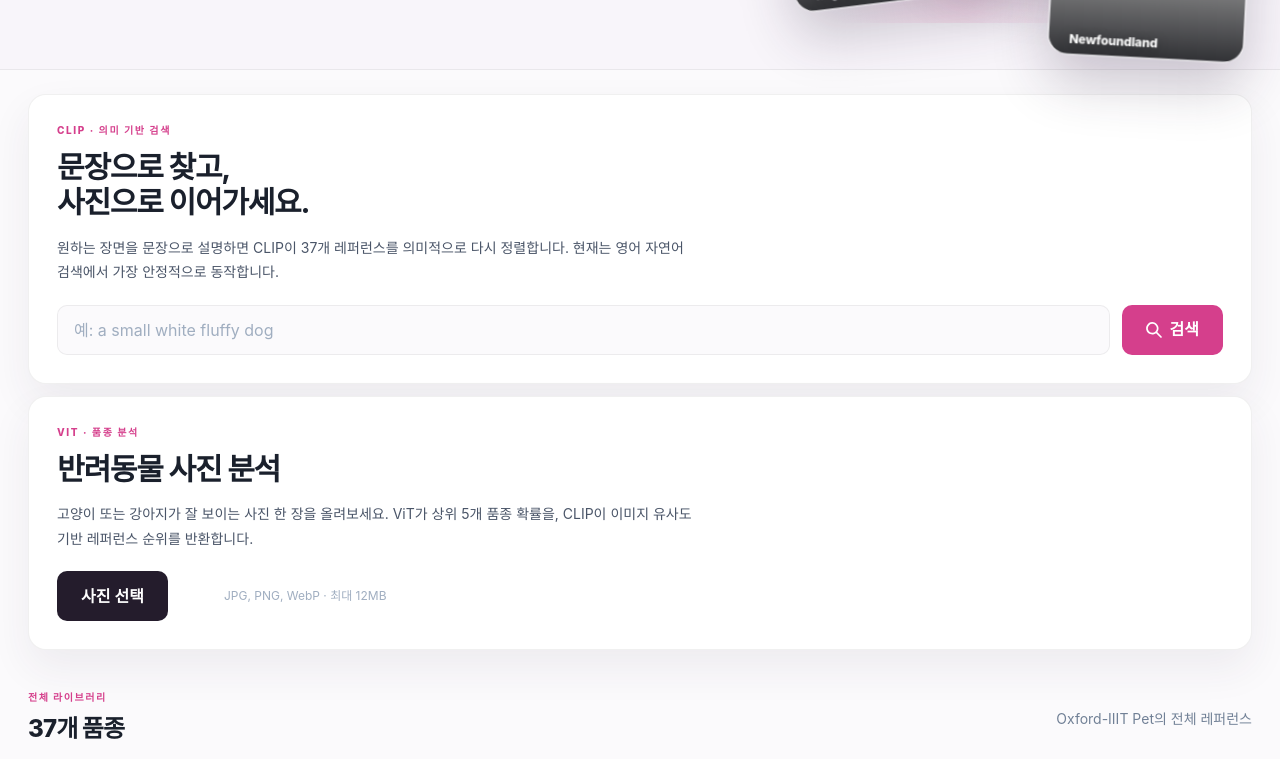
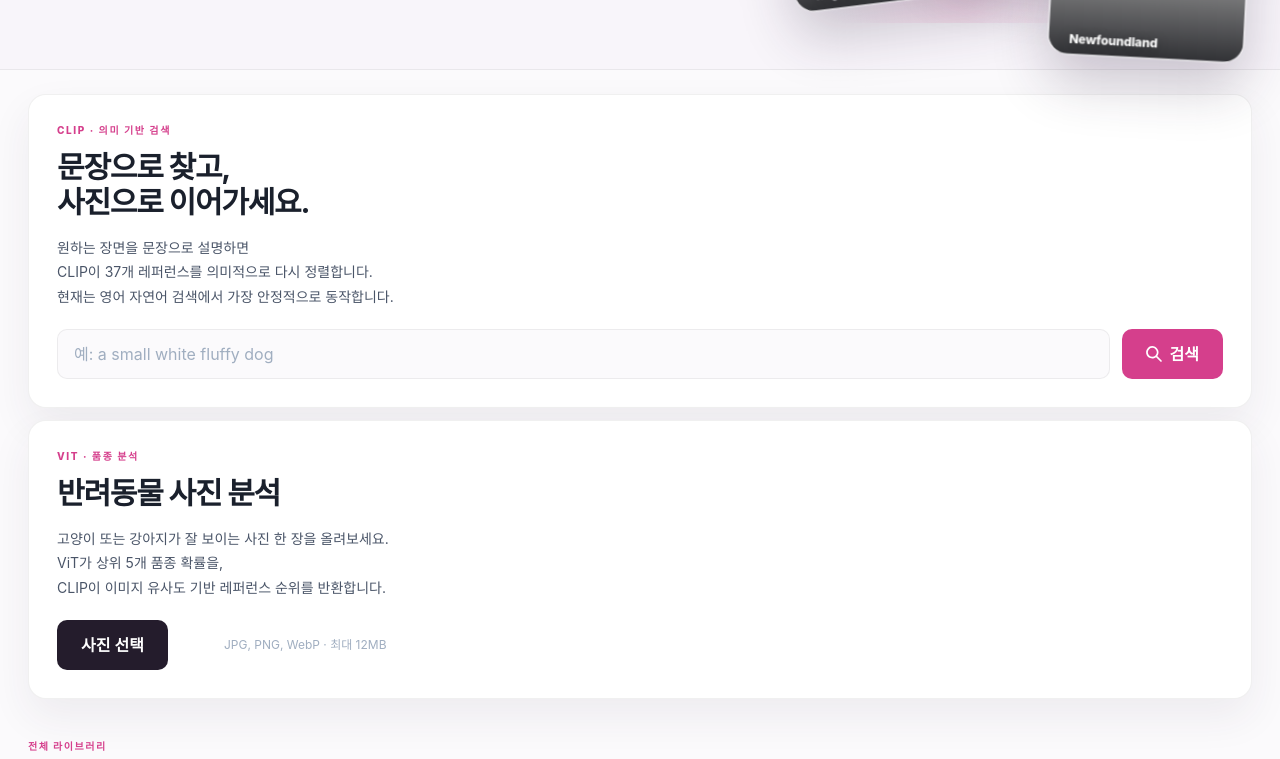
Before and after one commit to oosuhada/petlens-ai, a Next.js app: page / in a window 1280 px wide. Shown: the part 416-1175 px from the top of the page. Built offline with nearby package versions, Linux system fonts and the light colour scheme; no server answers; grey boxes are pictures that could not be loaded.

Commit message:
Fix detail button spacing and text chunks

```diff
--- a/pages/index.js
+++ b/pages/index.js
@@ -213,8 +213,13 @@
                 )}
               </Heading>
               <Text color={dark ? "whiteAlpha.700" : "gray.600"} mt="4" fontSize="sm" lineHeight="1.75" maxW="640px">
-                {tr(
-                  "원하는 장면을 문장으로 설명하면 CLIP이 37개 레퍼런스를 의미적으로 다시 정렬합니다. 현재는 영어 자연어 검색에서 가장 안정적으로 동작합니다.",
+                {isKo ? (
+                  <>
+                    <Box as="span" display="block">원하는 장면을 문장으로 설명하면</Box>
+                    <Box as="span" display="block">CLIP이 37개 레퍼런스를 의미적으로 다시 정렬합니다.</Box>
+                    <Box as="span" display="block">현재는 영어 자연어 검색에서 가장 안정적으로 동작합니다.</Box>
+                  </>
+                ) : (
                   "Describe the scene you want and CLIP re-ranks all 37 references by semantic similarity. English queries are the most stable in this demo."
                 )}
               </Text>
@@ -277,8 +282,13 @@
                 {tr("반려동물 사진 분석", "Analyze a pet photo")}
               </Heading>
               <Text color={dark ? "whiteAlpha.700" : "gray.600"} mt="4" fontSize="sm" lineHeight="1.75" maxW="640px">
-                {tr(
-                  "고양이 또는 강아지가 잘 보이는 사진 한 장을 올려보세요. ViT가 상위 5개 품종 확률을, CLIP이 이미지 유사도 기반 레퍼런스 순위를 반환합니다.",
+                {isKo ? (
+                  <>
+                    <Box as="span" display="block">고양이 또는 강아지가 잘 보이는 사진 한 장을 올려보세요.</Box>
+                    <Box as="span" display="block">ViT가 상위 5개 품종 확률을,</Box>
+                    <Box as="span" display="block">CLIP이 이미지 유사도 기반 레퍼런스 순위를 반환합니다.</Box>
+                  </>
+                ) : (
                   "Upload one clear cat or dog photo. ViT returns the top five breed probabilities while CLIP re-ranks the gallery by image similarity."
                 )}
               </Text>
--- a/pages/photos/[id].js
+++ b/pages/photos/[id].js
@@ -122,7 +122,6 @@
           <Flex
             mt={[9, 10]}
             direction="row"
-            columnGap={[5, 6, 7]}
             align="stretch"
           >
             <Link href="/" passHref>
@@ -136,6 +135,7 @@
               target="_blank"
               rel="noopener noreferrer"
               flex="1"
+              ml={[4, 5, 6]}
               minH="52px"
               borderRadius="12px"
               variant="outline"
```
